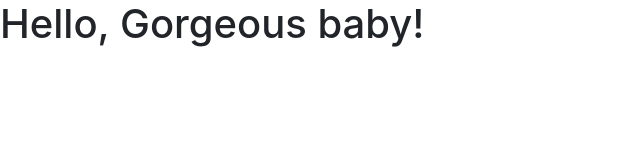
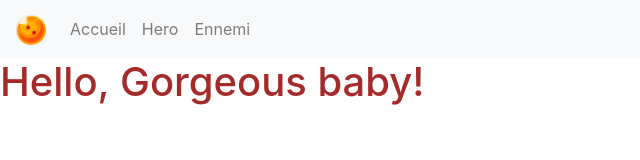
Before and after one commit to AnnaVitry/dbz_anna.github.io, a plain HTML site: page index.html in a window 1280 px wide. Shown: the whole page, without its empty margins (0-640 px from the left). Drawn offline with nearby package versions, Linux system fonts and the light colour scheme.

Commit message:
navbar et test path

```diff
--- a/index.html
+++ b/index.html
@@ -7,10 +7,34 @@
 
     <!-- Bootstrap CSS -->
     <link rel="stylesheet" href="https://cdn.jsdelivr.net/npm/bootstrap@4.0.0/dist/css/bootstrap.min.css" integrity="sha384-Gn5384xqQ1aoWXA+058RXPxPg6fy4IWvTNh0E263XmFcJlSAwiGgFAW/dAiS6JXm" crossorigin="anonymous">
-
-    <title>Anna!</title>
+    <link rel="stylesheet" href="./templates/style.css" type="text/css">
   </head>
   <body>
+    <!-- Navbar  -->
+    <nav class="navbar navbar-expand-lg navbar-light bg-light">
+      <!-- <a class="navbar-brand" href="#">Navbar</a> -->
+       <a class="navbar-brand" href="#">
+        <img src="./templates/cristallball.png" width="30" height="30" alt="">
+      </a>
+      <button class="navbar-toggler" type="button" data-toggle="collapse" data-target="#navbarSupportedContent" aria-controls="navbarSupportedContent" aria-expanded="false" aria-label="Toggle navigation">
+        <span class="navbar-toggler-icon"></span>
+      </button>
+
+      <div class="collapse navbar-collapse" id="navbarSupportedContent">
+        <ul class="navbar-nav mr-auto">
+          <li class="nav-item">
+            <a class="nav-link" href="#">Accueil<span class="sr-only">(current)</span></a>
+          </li>
+          <li class="nav-item">
+            <a class="nav-link" href="#">Hero</a>
+          </li>
+          <li class="nav-item">
+            <a class="nav-link" href="#">Ennemi</a>
+          </li>
+        </ul>
+      </div>
+    </nav>
+    <!-- / Navbar -->
     <h1>Hello, Gorgeous baby!</h1>
 
     <!-- Optional JavaScript -->
@@ -18,5 +42,6 @@
     <script src="https://code.jquery.com/jquery-3.2.1.slim.min.js" integrity="sha384-KJ3o2DKtIkvYIK3UENzmM7KCkRr/rE9/Qpg6aAZGJwFDMVNA/GpGFF93hXpG5KkN" crossorigin="anonymous"></script>
     <script src="https://cdn.jsdelivr.net/npm/popper.js@1.12.9/dist/umd/popper.min.js" integrity="sha384-ApNbgh9B+Y1QKtv3Rn7W3mgPxhU9K/ScQsAP7hUibX39j7fakFPskvXusvfa0b4Q" crossorigin="anonymous"></script>
     <script src="https://cdn.jsdelivr.net/npm/bootstrap@4.0.0/dist/js/bootstrap.min.js" integrity="sha384-JZR6Spejh4U02d8jOt6vLEHfe/JQGiRRSQQxSfFWpi1MquVdAyjUar5+76PVCmYl" crossorigin="anonymous"></script>
+    <script src="./templates/index.js" type="text/javascript"></script>
   </body>
 </html>
```
Also changed, not shown: ennemi.html (added), hero.html (added), templates/cristallball.png (added).
